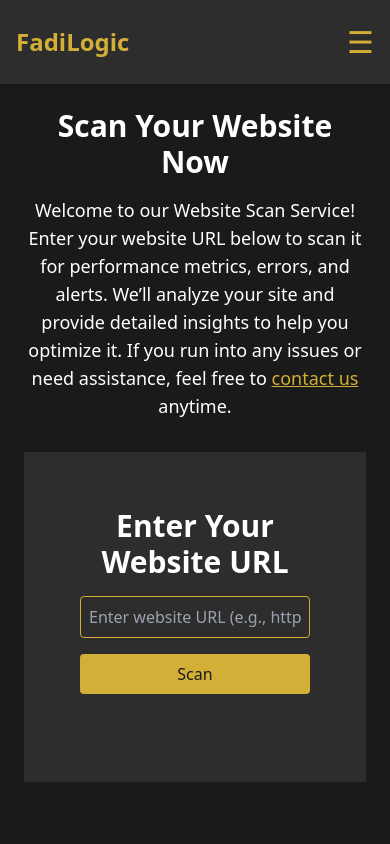
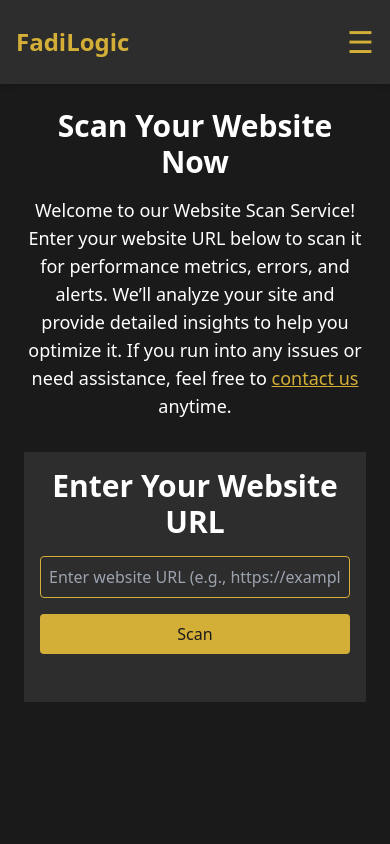
Before and after one commit to fadidab98/portfolio, a Next.js app: page /website-scan in a window 390 px wide. Shown: the top 844 px of the page. Built offline with nearby package versions, Linux system fonts and the light colour scheme.

Commit message:
changing css

```diff
--- a/src/pages/website-scan.js
+++ b/src/pages/website-scan.js
@@ -68,7 +68,7 @@ export default function Home() {
       </div>
 
       {/* Form */}
-      <div className="bg-secondary container min-h-60 text-center p-14">
+      <div className="bg-secondary container min-h-60 text-center p-14 max-md:p-4">
         <h2 className="text-3xl font-bold mb-4 text-white">Enter Your Website URL</h2>
         <form
           onSubmit={handleSubmit}
@@ -122,7 +122,7 @@ export default function Home() {
       {data && (
         <div className="max-w-4xl mx-auto mt-10">
           {/* Performance Score Counter with Circular Progress */}
-          <div className="bg-secondary m-auto mb-4 p-6 rounded-lg shadow-md text-center border border-accent w-1/2 sm:w-full h-48">
+          <div className="bg-secondary m-auto mb-4 p-6 rounded-lg shadow-md text-center border border-accent w-1/2 max-sm:w-full  h-48">
             <h2 className="text-xl font-bold text-text font-playfair">Performance</h2>
             <br/>
 
```
